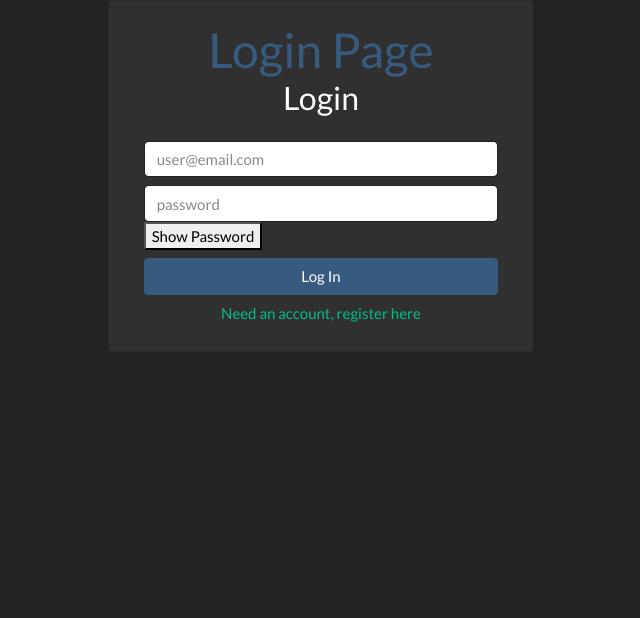
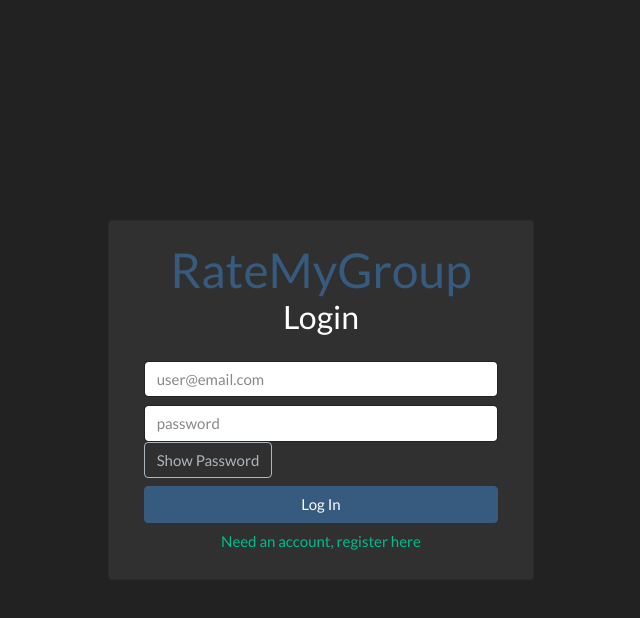
Before and after one commit to avryabadd/3100finalproj, a plain HTML site: page index.html in a window 1280 px wide. Shown: the whole page, without its empty margins (319-959 px from the left). Drawn offline with nearby package versions, Linux system fonts and the light colour scheme; some packages are replaced by stand-ins of ours; a script that the page names is missing.

Commit message:
updated and changed login page details
Changed the button classes and also centered the card.

```diff
--- a/index.html
+++ b/index.html
@@ -9,16 +9,16 @@
 </head>
 <body>
     <!--Start the card body for student registration-->
-    <div class="d-flex justify-content-center">
+    <div class="d-flex justify-content-center align-items-center vh-100">
 
         <form class="card col-12 col-md-5 col-lg-4" id="frmLogin">
             <div class="card-body">
-                <h1 class="text-center mb-0 text-primary">Login Page</h1>
+                <h1 class="text-center mb-0 text-primary">RateMyGroup</h1>
 
                 <h3 class="text-center mb-4">Login</h3>
                 <input id="text-LoginUsername" class="form-control" type="email" placeholder="user@email.com" aria-label="email">
                 <input id="text-LoginPassword" class="form-control mt-2" type="password" placeholder="password" aria-label="password">
-                <button type="button" id="togglePassword_Login">Show Password</button>
+                <button type="button" id="togglePassword_Login" class="btn btn-outline-light">Show Password</button>
                 <button class="btn btn-primary col-12 mt-2" type="button" id="btnLogin">Log In</button>
                 <button class="btn btn-link col-12 mt-0" type="button" id="btnSwapRegister">Need an account, register here</button>
             </div>
@@ -26,7 +26,7 @@
 
         <form id="frmRegister" class="card col-12 col-md-4 col-lg-6 mt-4" style="display: none;">
 
-            <h1 class="text-center mt-2 mb-3 fw-bold text-primary">Student Registration</h1>
+            <h1 class="text-center mt-2 mb-3 fw-bold text-primary">RateMyGroup</h1>
 
             <label for="txtFirstName" class="required">First Name</label>
             <input id="txtFirstName" class="form-control" type="text" aria-label="firstname" placeholder="ex. John">
@@ -39,11 +39,11 @@
 
             <label for="txtPassword" class="required">Password </label>
             <input id="txtPassword" class="form-control" type="password" aria="password" placeholder="Password">
-            <button type="button" id="togglePassword_Register">Show Password</button>
+            <button type="button" id="togglePassword_Register" class="btn btn-outline-light">Show Password</button>
 
             <label for="txtConfirmPassword" class="required">Confirm Password </label>
             <input id="txtConfirmPassword" class="form-control" type="password" aria="password" placeholder="Confirm Password">
-            <button type="button" id="toggleConfirmPassword_Register">Show Password</button>
+            <button type="button" id="toggleConfirmPassword_Register" class="btn btn-outline-light">Show Password</button>
 
             <h1>Contact Info</h1>
             <input id="inputDiscord" class="form-control" type="text" aria-label="discord" placeholder="Discord Account">
```
